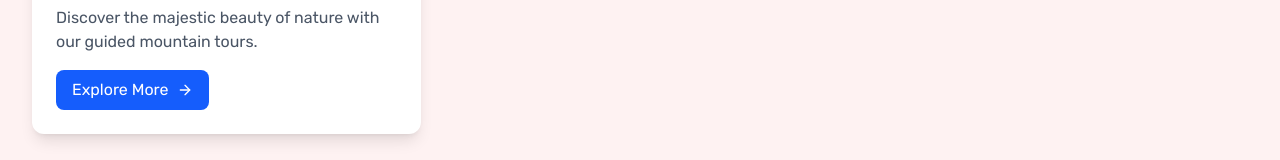
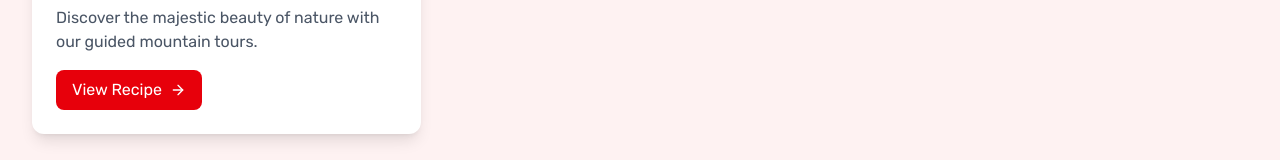
Before and after one commit to theamnabb/RecipeNest, a React (Vite) app: page / in a window 1280 px wide. Shown: the part 356-516 px from the top of the page. Built offline with nearby package versions, Linux system fonts and the light colour scheme.

Commit message:
Update Recipe component

```diff
--- a/src/components/Recipe.jsx
+++ b/src/components/Recipe.jsx
@@ -6,7 +6,7 @@ const Recipe = () => {
     <div className="min-h-screen  p-8">
       <div className="max-w-7xl mx-auto">
         <div className="grid grid-cols-1 md:grid-cols-3 gap-6 mb-8">
-          {/* Mountain Card */}
+          {/* Recipe Card */}
           <div className="bg-white rounded-xl overflow-hidden shadow-lg transform transition duration-500 hover:scale-105">
             <img
               className="w-full h-48 object-cover"
@@ -21,8 +21,8 @@ const Recipe = () => {
                 Discover the majestic beauty of nature with our guided mountain
                 tours.
               </p>
-              <button className="inline-flex items-center px-4 py-2 bg-blue-600 text-white rounded-lg hover:bg-blue-700 cursor-pointer transition duration-300 ease-in-out">
-                Explore More
+              <button className="inline-flex items-center px-4 py-2 bg-red-600 text-white rounded-lg hover:bg-red-700 cursor-pointer transition duration-300 ease-in-out">
+                View Recipe
                 <ArrowRight className="ml-2 h-4 w-4" />
               </button>
             </div>
```
